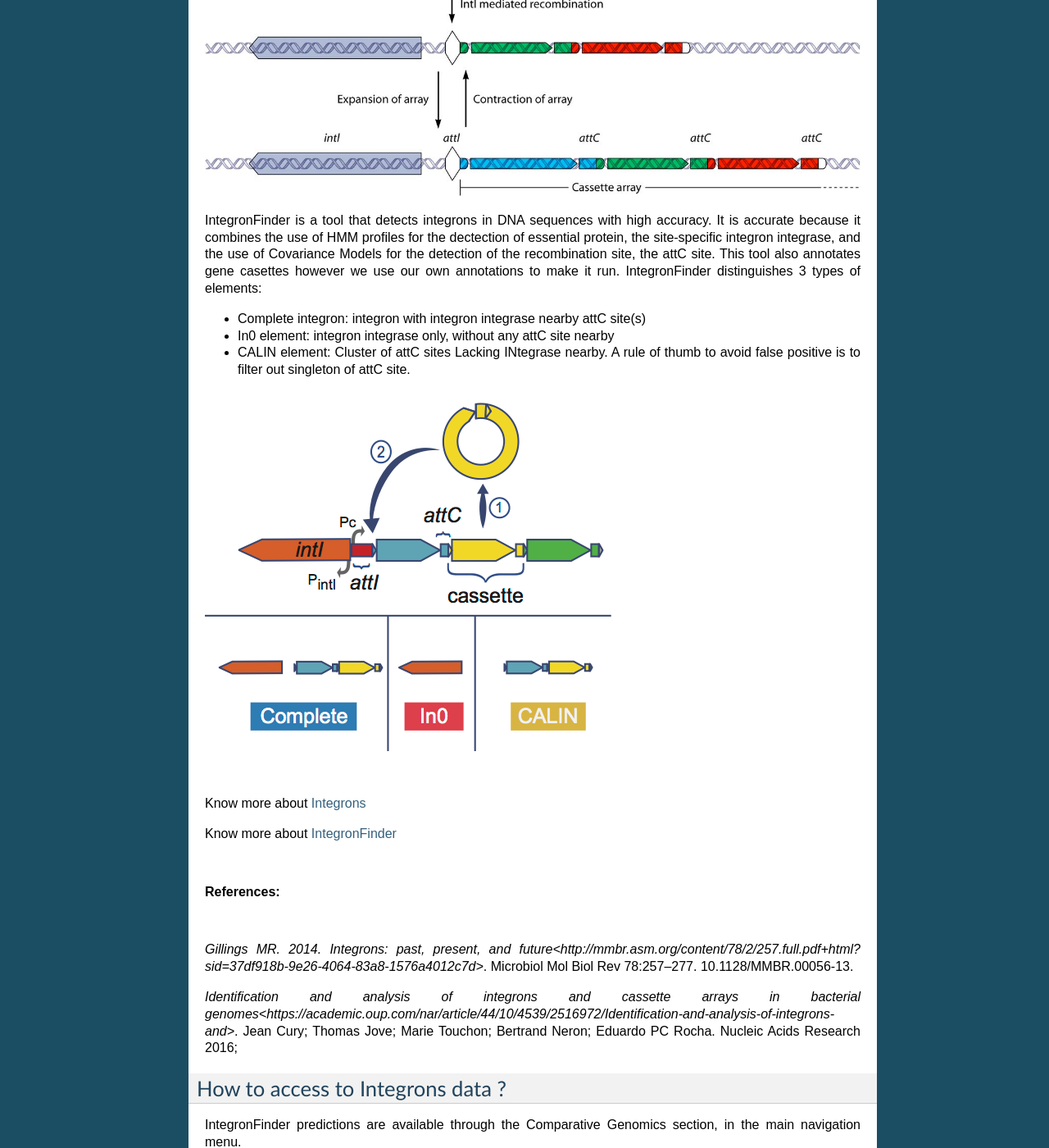
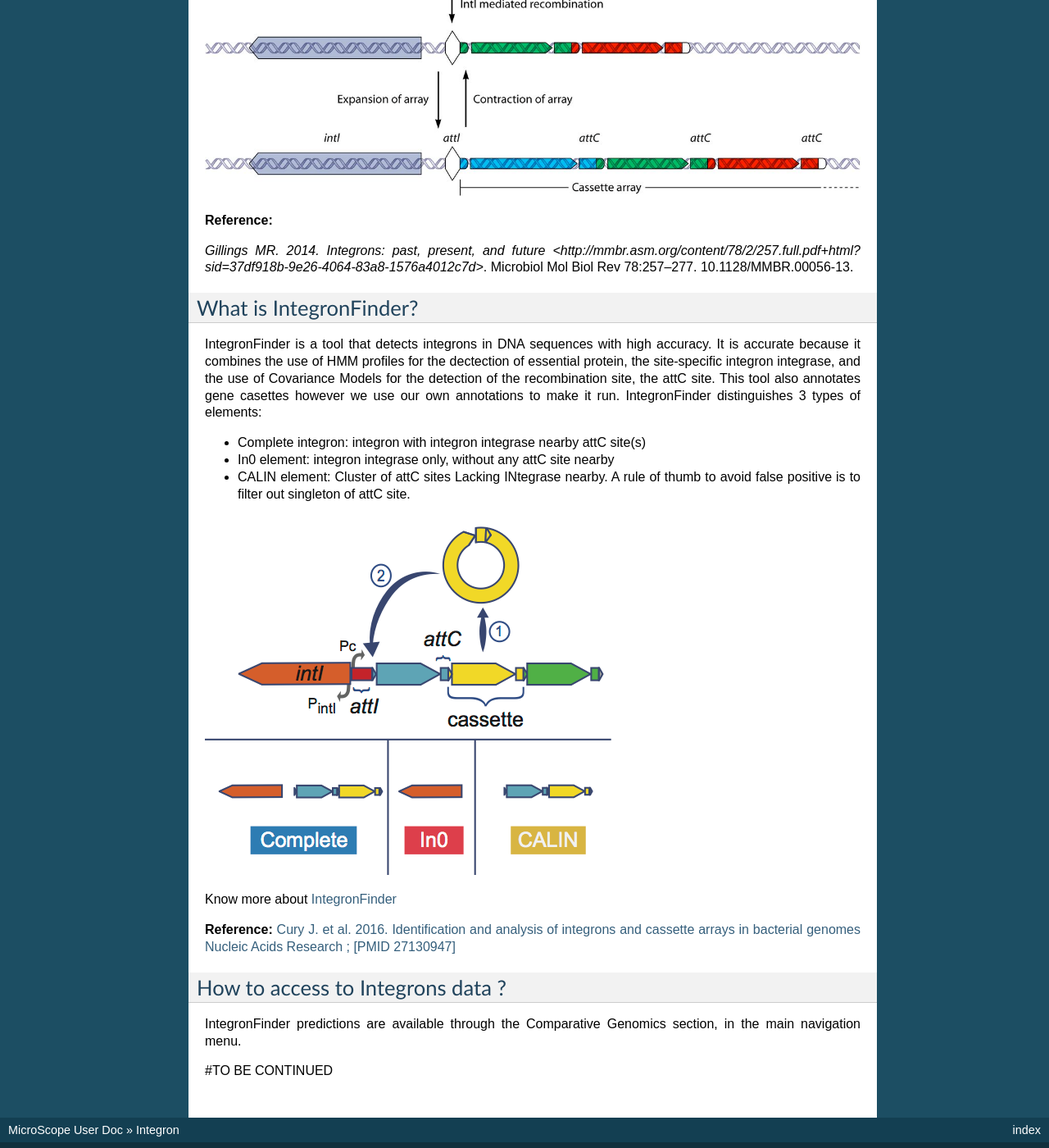
Before and after one commit to labgem/microscope-user-doc, a Sphinx documentation site: the page built from docs/content/compgenomics/integrons.rst, in a window 1280 px wide and 1400 px high, scrolled down 576 px. Shown: the whole window at 82% size. Built offline with Sphinx 7.4.7, drawn with Linux system fonts in a browser that asks for light colours; formulas are drawn with MathJax 3; some of the changed text lies outside the part shown.

Commit message:
Update integrons.rst

```diff
--- a/docs/content/compgenomics/integrons.rst
+++ b/docs/content/compgenomics/integrons.rst
@@ -2,7 +2,7 @@
 Integron
 ######################
 
-What are Integrons and IntegronFinder?
+What are Integrons?
 -------------------------------------------------------
 
 Integrons are versatile gene acquisition systems commonly found in bacterial genomes. They are ancient elements that are a hot spot for genomic complexity, generating phenotypic diversity and shaping adaptive responses.
@@ -19,6 +19,14 @@
 
 .. image:: img/integronfunctionning.png
 
+**Reference:**
+
+`Gillings MR. 2014. Integrons: past, present, and future <http://mmbr.asm.org/content/78/2/257.full.pdf+html?sid=37df918b-9e26-4064-83a8-1576a4012c7d>`. Microbiol Mol Biol Rev 78:257–277. 10.1128/MMBR.00056-13.
+
+
+What is IntegronFinder?
+-------------------------------------------------------
+
 IntegronFinder is a tool that detects integrons in DNA sequences with high accuracy. It is accurate because it combines the use of HMM profiles for the dectection of essential protein, the site-specific integron integrase, and the use of Covariance Models for the detection of the recombination site, the attC site.
 This tool also annotates gene casettes however we use our own annotations to make it run.
 IntegronFinder distinguishes 3 types of elements:
@@ -29,21 +37,12 @@
 
 .. image:: img/IFelements.png
 
-|
-
-Know more about `Integrons <https://www.researchgate.net/publication/262533269_Integrons_Past_Present_and_Future>`_
-
 Know more about `IntegronFinder <http://integronfinder.readthedocs.io/en/latest/>`_
 
-|
+**Reference:**
+`Cury J. et al. 2016. Identification and analysis of integrons and cassette arrays in bacterial genomes Nucleic Acids Research ; [PMID 27130947] <http://www.ncbi.nlm.nih.gov/pubmed/27130947>`_
 
-**References:**
 
-|
-
-`Gillings MR. 2014. Integrons: past, present, and future<http://mmbr.asm.org/content/78/2/257.full.pdf+html?sid=37df918b-9e26-4064-83a8-1576a4012c7d>`. Microbiol Mol Biol Rev 78:257–277. 10.1128/MMBR.00056-13.
-
-`Identification and analysis of integrons and cassette arrays in bacterial genomes<https://academic.oup.com/nar/article/44/10/4539/2516972/Identification-and-analysis-of-integrons-and>`. Jean Cury; Thomas Jove; Marie Touchon; Bertrand Neron; Eduardo PC Rocha. Nucleic Acids Research 2016;
 
 How to access to Integrons data ?
 -------------------------------------------------------
```
